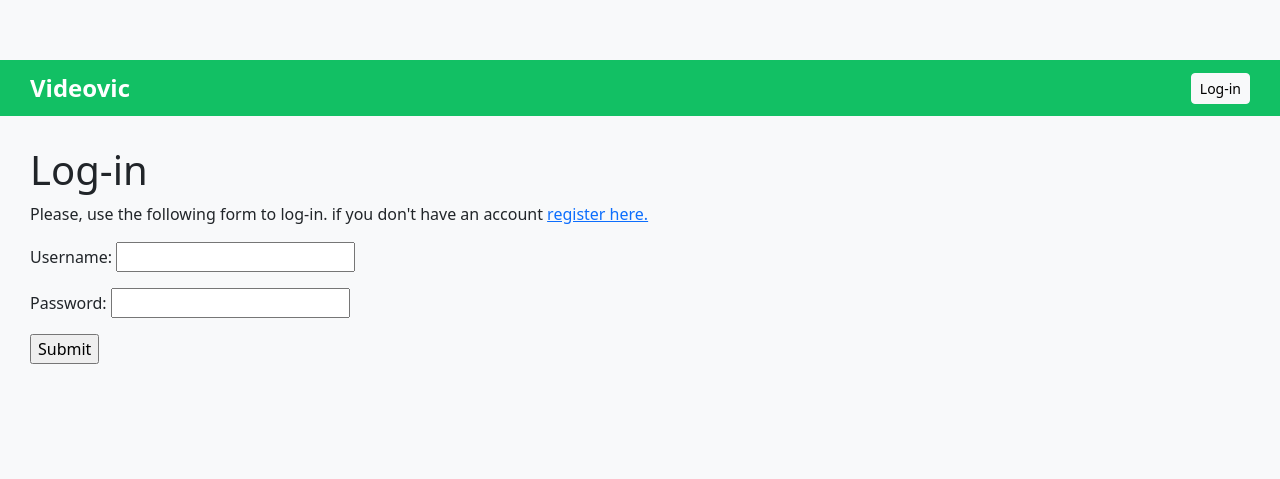
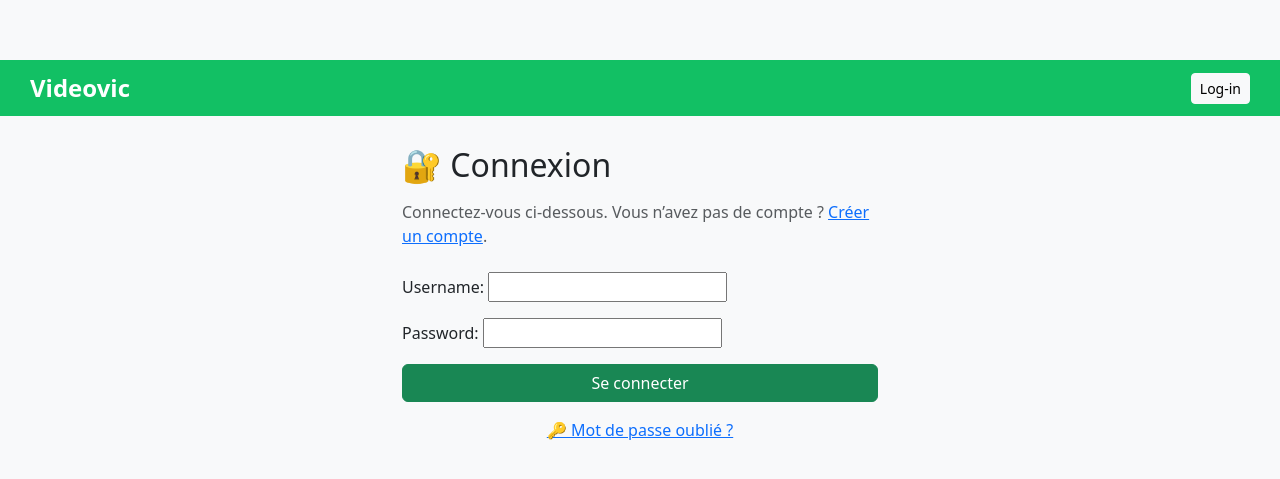
Before and after one commit to Avicenne1/videovic, a Django app: template account/templates/account/login.html in a window 1280 px wide. Shown: the top 479 px of the page. Run offline with Django 5.2, Linux system fonts and the light colour scheme; the template is opened without the code that fills it: values that come from a table or form of the project are taken from there, others are empty.

Commit message:
Update login.html

```diff
--- a/account/templates/account/login.html
+++ b/account/templates/account/login.html
@@ -1,11 +1,30 @@
 {% extends "base.html" %}
-{% block title %}Log-in{% endblock title %}
+{% block title %}Connexion{% endblock %}
+
 {% block content %}
-<h1>Log-in</h1>
-<p>Please, use the following form to log-in. if you don't have an account <a href="{% url 'register.html' %}">register here.</a></p>
-<form method="post">
-    {{form.as_p}}
+<div class="container" style="max-width: 500px;">
+  <h2 class="mb-3">🔐 Connexion</h2>
+
+  {% if form.errors %}
+    <div class="alert alert-danger">
+      Nom d'utilisateur ou mot de passe invalide.
+    </div>
+  {% else %}
+    <p class="text-muted">
+      Connectez-vous ci-dessous. Vous n’avez pas de compte ?
+      <a href="{% url 'register' %}">Créer un compte</a>.
+    </p>
+  {% endif %}
+
+  <form method="post" class="mt-4">
     {% csrf_token %}
-    <p><input type="submit",value="Log-in"></p>
-</form>
-{% endblock content %}
+    {{ form.as_p }}
+    <input type="hidden" name="next" value="{{ next }}">
+    <button type="submit" class="btn btn-success w-100">Se connecter</button>
+  </form>
+
+  <p class="mt-3 text-center">
+    <a href="#">🔑 Mot de passe oublié ?</a>
+  </p>
+</div>
+{% endblock %}
```
